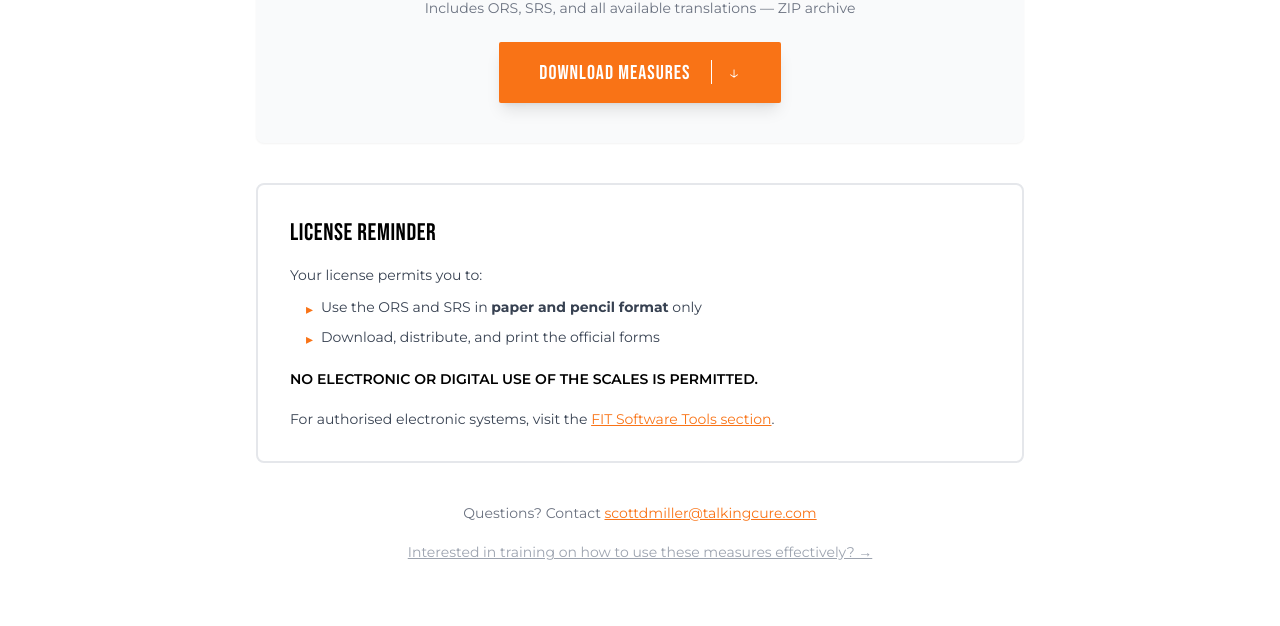
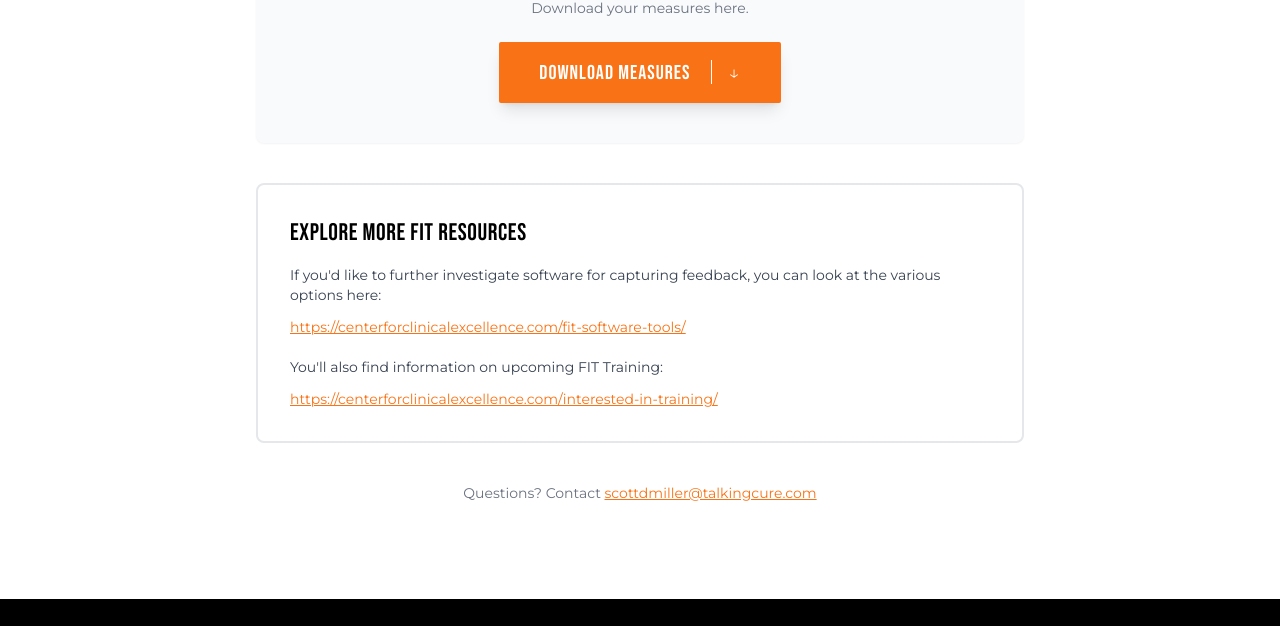
Before and after one commit to maddene/scottdmiller-website, a plain HTML site: page measuresdownload.html in a window 1280 px wide. Shown: the part 579-1205 px from the top of the page. Drawn offline with nearby package versions, Linux system fonts and the light colour scheme.

Commit message:
Update measures download page copy and resource links

```diff
--- a/measuresdownload.html
+++ b/measuresdownload.html
@@ -45,7 +45,7 @@
                     Thank You!
                 </h1>
                 <p class="text-lg font-body text-gray-600 max-w-xl mx-auto">
-                    Your license is confirmed. Click the button below to download the ICCE FIT Measures package.
+                    Thank you for your interest in Feedback Informed Treatment and downloading the measures.
                 </p>
             </div>
 
@@ -60,11 +60,12 @@
                     ICCE FIT Measures
                 </h2>
                 <p class="font-body text-gray-500 text-sm mb-6">
-                    Includes ORS, SRS, and all available translations &mdash; ZIP archive
+                    Download your measures here.
                 </p>
                 <a
-                    href="assets/uploads/ICCE FIT Measures/ICCE Measures ALL Translations.zip"
-                    download
+                    href="https://drive.google.com/file/d/1_Ws00jXVzMCcL6ztCRjNrXNTnA3iN326/view?usp=drive_link"
+                    target="_blank"
+                    rel="noopener noreferrer"
                     class="inline-block px-10 py-4 font-heading text-xl tracking-wider rounded-sm text-white bg-orange-500 hover:bg-orange-600 transition-colors shadow-lg"
                 >
                     Download Measures
@@ -72,27 +73,21 @@
                 </a>
             </div>
 
-            <!-- License reminder -->
+            <!-- Resources -->
             <div class="bg-white border-2 border-gray-200 rounded-lg p-8 mb-10">
-                <h3 class="text-2xl font-heading tracking-heading text-black mb-4">License Reminder</h3>
+                <h3 class="text-2xl font-heading tracking-heading text-black mb-4">Explore More FIT Resources</h3>
                 <div class="font-body text-gray-700 space-y-3 text-sm">
-                    <p>Your license permits you to:</p>
-                    <ul class="space-y-2 ml-4">
-                        <li class="flex items-start">
-                            <span class="text-orange-500 mr-2 mt-0.5">▸</span>
-                            <span>Use the ORS and SRS in <strong>paper and pencil format</strong> only</span>
-                        </li>
-                        <li class="flex items-start">
-                            <span class="text-orange-500 mr-2 mt-0.5">▸</span>
-                            <span>Download, distribute, and print the official forms</span>
-                        </li>
-                    </ul>
-                    <p class="font-semibold text-black pt-2">
-                        NO ELECTRONIC OR DIGITAL USE OF THE SCALES IS PERMITTED.
+                    <p>
+                        If you'd like to further investigate software for capturing feedback, you can look at the various options here:
+                    </p>
+                    <p>
+                        <a href="https://centerforclinicalexcellence.com/fit-software-tools/" class="text-orange-500 hover:text-orange-600 underline" target="_blank" rel="noopener noreferrer">https://centerforclinicalexcellence.com/fit-software-tools/</a>
                     </p>
                     <p class="pt-2">
-                        For authorised electronic systems, visit the
-                        <a href="https://centerforclinicalexcellence.com/fit-software-tools/" class="text-orange-500 hover:text-orange-600 underline" target="_blank">FIT Software Tools section</a>.
+                        You'll also find information on upcoming FIT Training:
+                    </p>
+                    <p>
+                        <a href="https://centerforclinicalexcellence.com/interested-in-training/" class="text-orange-500 hover:text-orange-600 underline" target="_blank" rel="noopener noreferrer">https://centerforclinicalexcellence.com/interested-in-training/</a>
                     </p>
                 </div>
             </div>
@@ -103,9 +98,6 @@
                     Questions? Contact
                     <a href="mailto:scottdmiller@talkingcure.com" class="text-orange-500 hover:text-orange-600 underline">scottdmiller@talkingcure.com</a>
                 </p>
-                <a href="training.html" class="font-body text-sm text-gray-400 hover:text-gray-600 underline transition-colors">
-                    Interested in training on how to use these measures effectively? →
-                </a>
             </div>
 
         </div>
```
